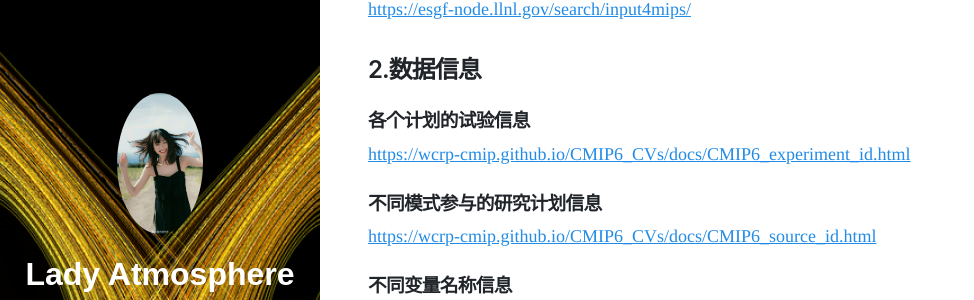
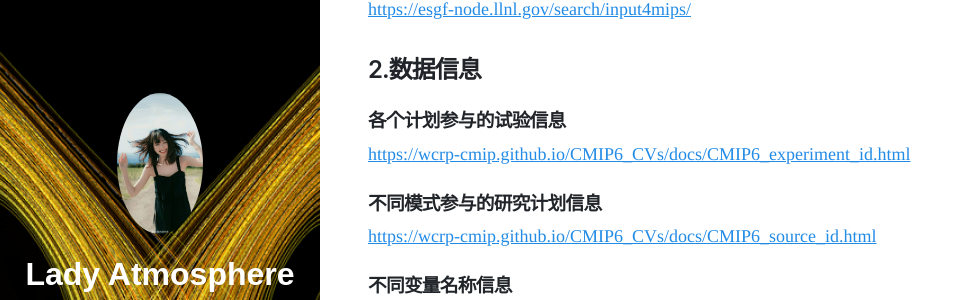
Before and after one commit to LadyAtmosphere/LadyAtmosphere.github.io, a Jekyll site: the page built from _posts/2021-11-14-CMIP6-related.md, in a window 1280 px wide and 900 px high, scrolled down 470 px. Shown: the part 151-451 px from the top of the window, without its empty margins (0-974 px from the left). Built offline with Jekyll 4.4.1, drawn with Linux system fonts in a browser that asks for light colours; nearby versions of some CDN libraries.

Commit message:
Update 2021-11-14-CMIP6-related.md

```diff
--- a/_posts/2021-11-14-CMIP6-related.md
+++ b/_posts/2021-11-14-CMIP6-related.md
@@ -26,7 +26,7 @@ last_modified_at: 2021-11-14 19:45 +0800
 
 
 ## 2.数据信息
-### 各个计划的试验信息
+### 各个计划参与的试验信息
 [https://wcrp-cmip.github.io/CMIP6_CVs/docs/CMIP6_experiment_id.html](https://wcrp-cmip.github.io/CMIP6_CVs/docs/CMIP6_experiment_id.html)
 ### 不同模式参与的研究计划信息
 [https://wcrp-cmip.github.io/CMIP6_CVs/docs/CMIP6_source_id.html](https://wcrp-cmip.github.io/CMIP6_CVs/docs/CMIP6_source_id.html)
```
